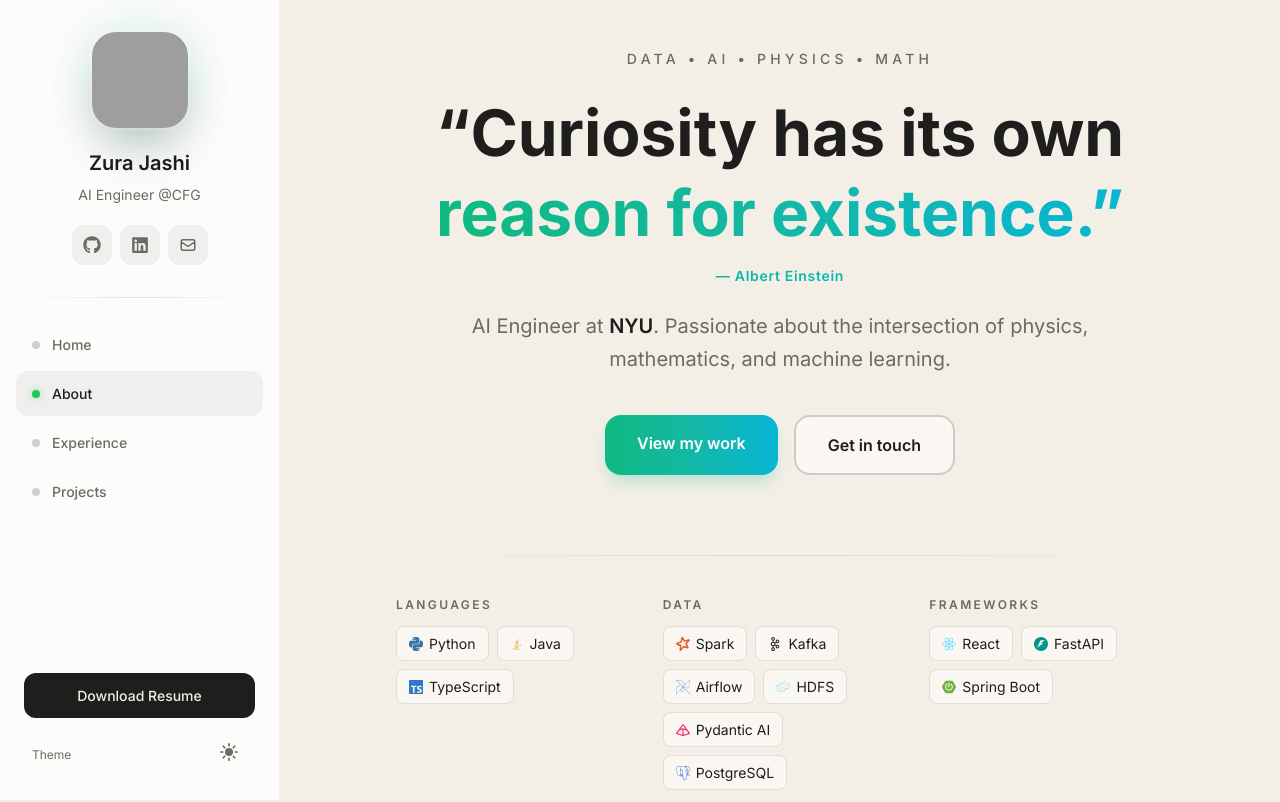
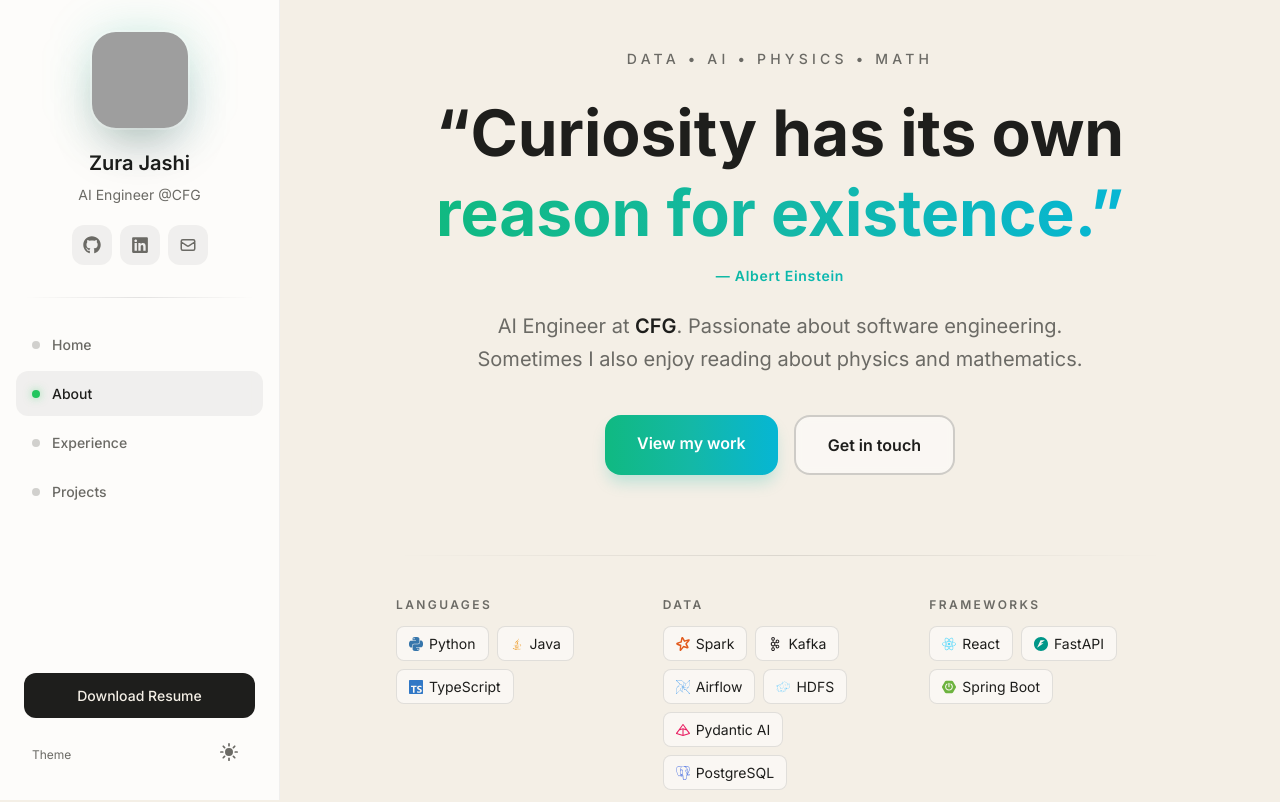
Before and after one commit to ZJashi/my-portfolio, a Next.js app: page / in a window 1280 px wide. Shown: the top 802 px of the page. Built offline with nearby package versions, Linux system fonts and the light colour scheme; grey boxes are pictures that could not be loaded.

Commit message:
add link

```diff
--- a/src/components/home/Hero.tsx
+++ b/src/components/home/Hero.tsx
@@ -25,7 +25,9 @@
         >
           &ldquo;Curiosity has its own
           <br />
-          <span className={styles.headingGradient}>reason for existence.&rdquo;</span>
+          <span className={styles.headingGradient}>
+            reason for existence.&rdquo;
+          </span>
         </motion.h1>
 
         <motion.p
@@ -41,9 +43,17 @@
           transition={{ duration: 0.8, delay: 0.2 }}
           className={styles.description}
         >
-          AI Engineer at <span className={styles.highlight}>NYU</span>.
-          Passionate about the intersection of physics, mathematics, and machine
-          learning.
+          AI Engineer at{" "}
+          <a
+            href="https://www.cityfootballgroup.com/"
+            target="_blank"
+            rel="noopener noreferrer"
+            className={styles.highlight}
+          >
+            CFG
+          </a>
+          . Passionate about software engineering. Sometimes I also enjoy
+          reading about physics and mathematics.
         </motion.p>
 
         <motion.div
--- a/src/lib/experience.ts
+++ b/src/lib/experience.ts
@@ -59,7 +59,7 @@
     company: "Perimeter Institute for Theoretical Physics",
     shortName: "Perimeter Institute",
     url: "https://perimeterinstitute.ca/",
-    time: "Sep 2023 — May 2024",
+    time: "Sep 2023 — Apr 2025",
     bullets: [
       "Relevant coursework: Quantum Field Theory, Quantum Information, Statistical Physics, String Theory, Mathematical Physics, Quantum Physics, Standard Model, Condensed Matter, Gravitational Physics",
     ],
@@ -69,7 +69,7 @@
     company: "New York University",
     shortName: "NYU",
     url: "https://www.nyu.edu/",
-    time: "2019 — 2023",
+    time: "Aug 2019 — May 2023",
     bullets: [
       "GPA: 3.94",
       "Relevant coursework: Multivariable Calculus, Linear Algebra, Abstract Algebra, ODEs, PDEs, Chaos & Dynamics, Advanced Probability, Stochastic Calculus, Computational Physics, Topology, Differential Geometry, Theoretical Machine Learning, Applied Machine Learning",
```
